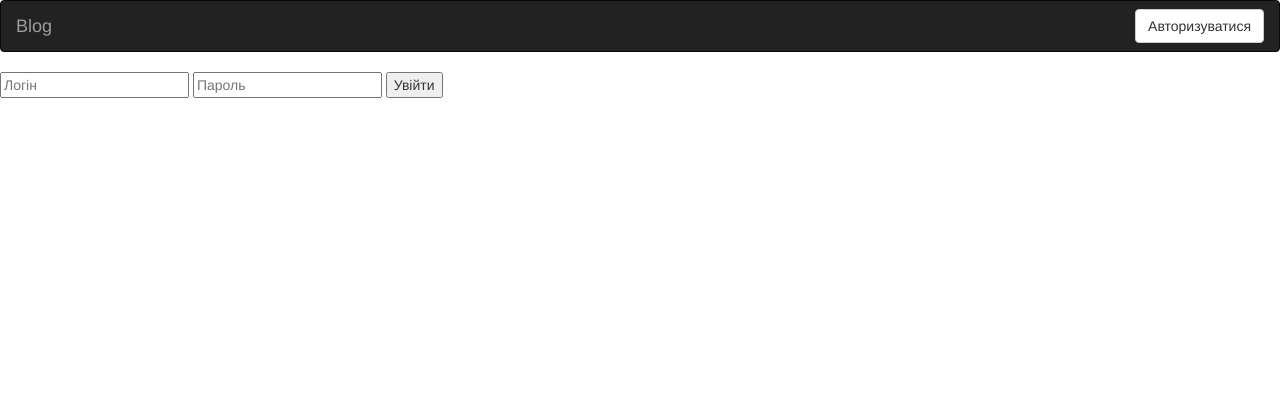
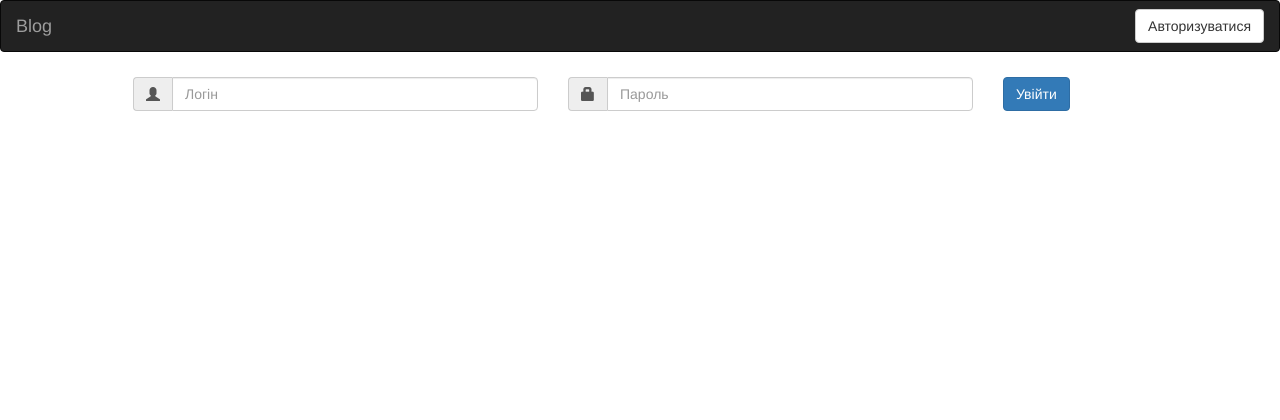
Before and after one commit to untento/pa, a PHP site: page /signIn.php in a window 1280 px wide. Shown: the top 420 px of the page. Run offline with PHP 8.4, Linux system fonts and the light colour scheme; some libraries are stand-ins or nearby versions.

Commit message:
code formatting

```diff
--- a/task11/dbConnect.php
+++ b/task11/dbConnect.php
@@ -11,5 +11,4 @@ $dbLink = mysqli_connect("localhost", $dbUser, $dbPass, $dbName);
 mysqli_query($dbLink,"SET NAMES 'utf8'");
 mysqli_query($dbLink,"SET CHARACTER SET 'utf8'");
 mysqli_query($dbLink,"SET SESSION collation_connection = 'utf8_general_ci'");
-
 ?>
--- a/task11/signIn.php
+++ b/task11/signIn.php
@@ -1,8 +1,25 @@
 <?php require 'header.php'; ?>
-<form action="verification.php" method="POST">
-	<input type="text" name="nickname" placeholder="Логін">
-	<input type="password" name="pass" placeholder="Пароль">
-	<button type="submit">Увійти</button>
-
-</form>
+<div class="parent">
+    <div class="block">
+        <div class="row">
+            <form action="verification.php" method="POST">
+                <div class="col-sm-5">
+                    <div class="input-group">
+                        <span class="input-group-addon"><i class="glyphicon glyphicon-user"></i></span>
+                        <input type="text" class="form-control" name="nickname" placeholder="Логін">
+                    </div>
+                </div>
+                <div class="col-sm-5">
+                    <div class="input-group">
+                        <span class="input-group-addon"><i class="glyphicon glyphicon-lock"></i></span>
+                        <input type="password" class="form-control" name="pass" placeholder="Пароль">
+                    </div>
+                </div>
+                <div class="col-sm-2">
+                    <button type="submit" class="btn btn-primary">Увійти</button>
+                </div>
+            </form>
+        </div>
+    </div>
+</div>
 <?php require 'footer.php'; ?>
--- a/task11/signOut.php
+++ b/task11/signOut.php
@@ -1,7 +1,5 @@
 <?php
 session_start();
 session_destroy();
-echo 'Ви успішно вилогінились <br>';
-echo '<a href="index.php">Повернутися на головну сторінку</a>';
-
+header("Location: index.php");
 ?>
```
Also changed, not shown: task11/config.php (+7 -11 lines), task11/verification.php (+7 -7 lines).
